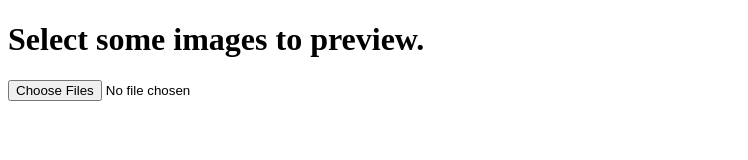
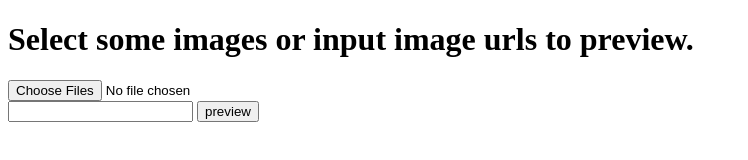
Before and after one commit to dupengdl/tests, a plain HTML site: page html5/fileapi/exif.html in a window 1280 px wide. Shown: the whole page, without its empty margins (0-748 px from the left). Drawn offline with Linux system fonts and the light colour scheme.

Commit message:
Update exif.html

```diff
--- a/html5/fileapi/exif.html
+++ b/html5/fileapi/exif.html
@@ -11,9 +11,13 @@
     </style>
 </head>
 <body>
-    <h1>Select some images to preview.</h1>
+    <h1>Select some images or input image urls to preview.</h1>
     <section>
-        <input id="input" type="file" multiple onchange="handleFiles(this.files)"/>
+        <input type="file" multiple onchange="handleFiles(this.files)"/>
+        <div class="flex">
+            <input id="input" type="text"/>
+            <button onclick="handleUrls()">preview</button>
+        </div>
     </section>
     <br/>
     <section id="imgPanel"></section>
```
